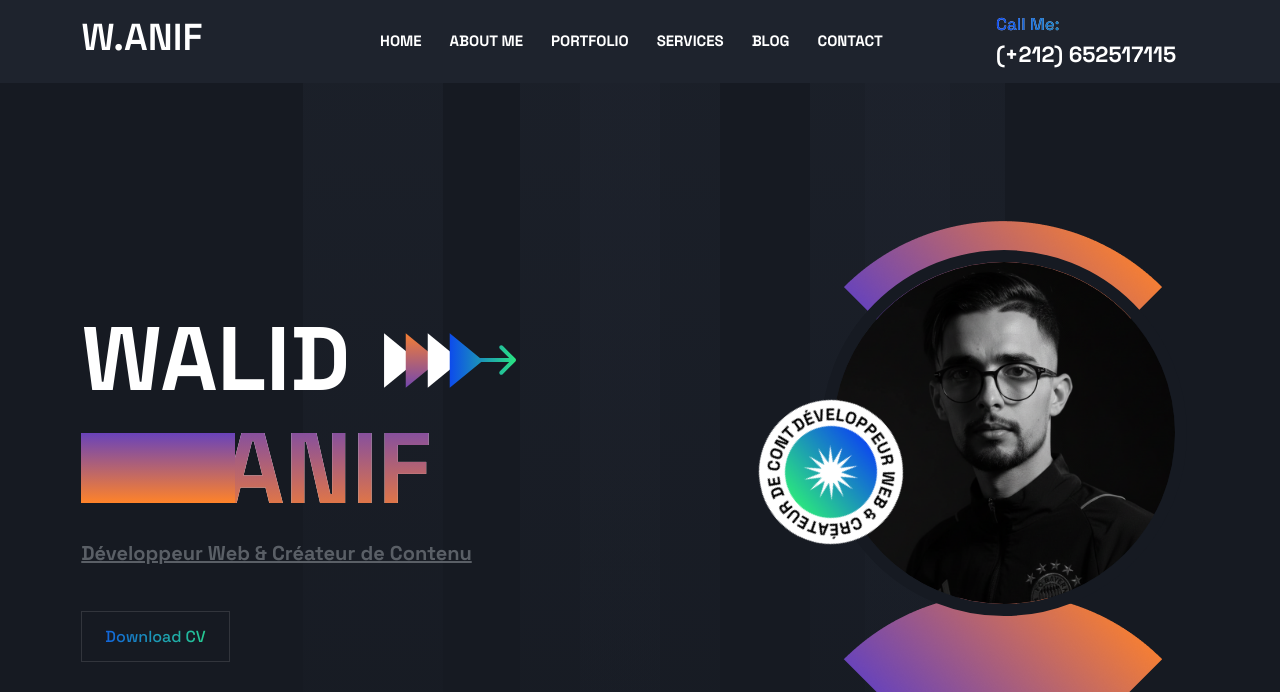
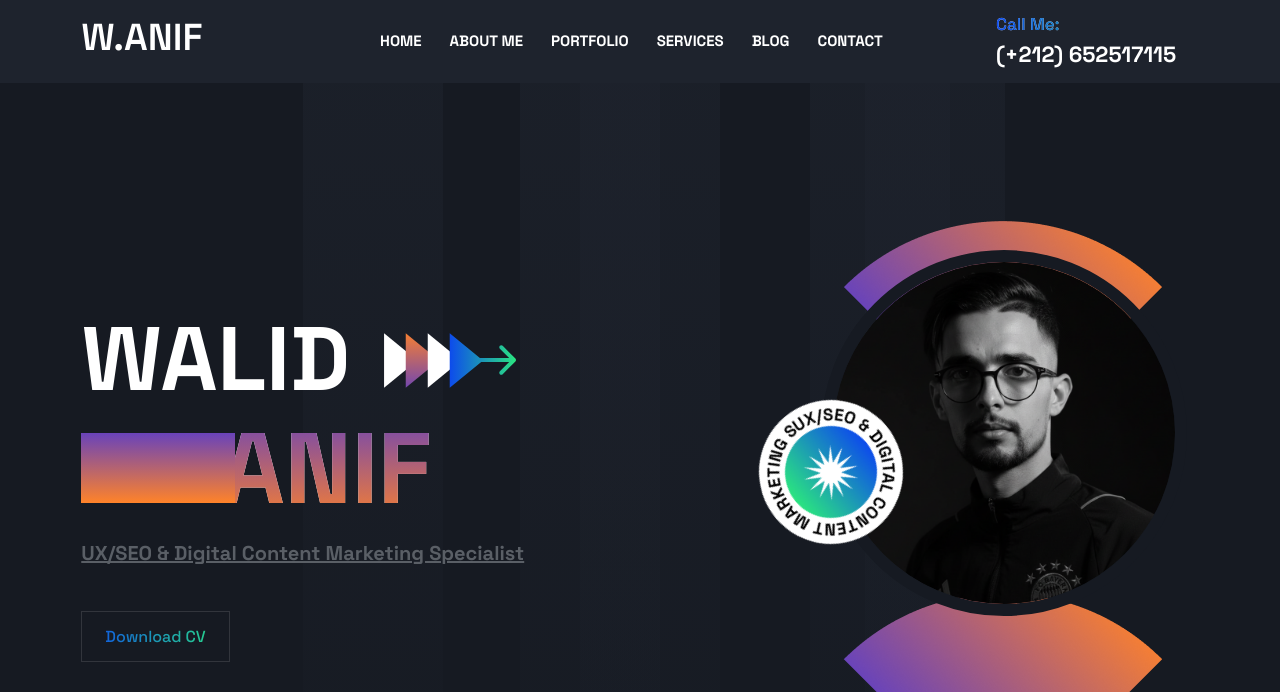
Before and after one commit to walidanif/walidanif, a plain HTML site: page index.html in a window 1280 px wide. Shown: the top 692 px of the page. Drawn offline with nearby package versions, Linux system fonts and the light colour scheme.

Commit message:
walid anif

```diff
--- a/index.html
+++ b/index.html
@@ -247,7 +247,7 @@ body.loading {
                     </span>
                   </h1>
                   <h2 class="sud-title">ANIF</h2>
-                  <h3>Développeur Web & Créateur de Contenu</h3>
+                  <h3>UX/SEO & Digital Content Marketing Specialist</h3>
            <a
   class="theme-btn"
   download="AnifCv.pdf"
@@ -288,7 +288,7 @@ body.loading {
                     </defs>
                     <text font-size="12">
                       <textPath xlink:href="#circle">
-                        Développeur Web & Créateur de Contenu
+                        UX/SEO & Digital Content Marketing Specialist
                       </textPath>
                     </text>
                   </svg>
```
Also changed, not shown: 1 other file.
